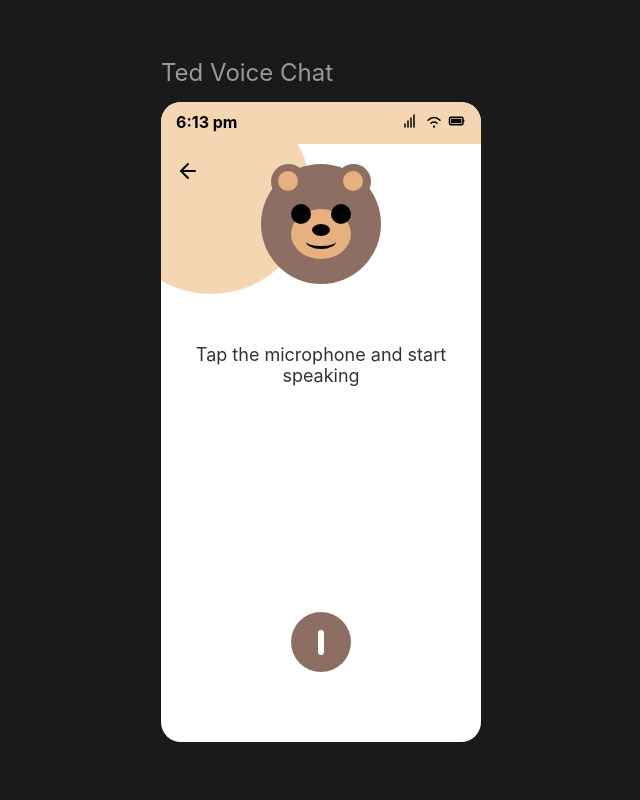
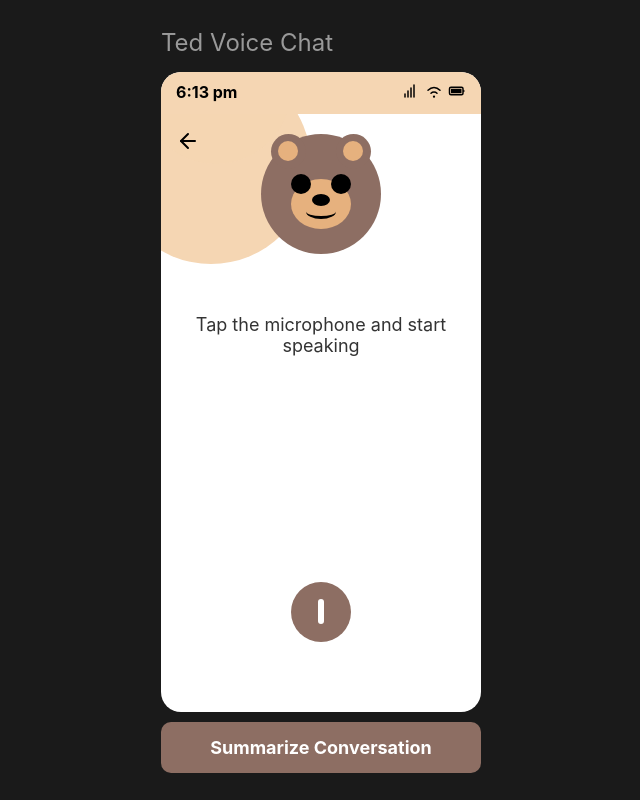
Before and after one commit to j-nette/ted, a Django app: page /voice/ in a window 1280 px wide. Shown: the whole page, without its empty margins (319-959 px from the left). Run offline with Django 5.2, Linux system fonts and the light colour scheme.

Commit message:
add summarize button

```diff
--- a/tedbear/templates/voice.html
+++ b/tedbear/templates/voice.html
@@ -220,6 +220,10 @@
           </div>
         </div>
       </div>
+      </div>
+
+      <!-- Summarize Conversation Button -->
+      <button class="summarize-button" id="summarize-button">Summarize Conversation</button>
     </div>
   </div>
 
@@ -269,6 +273,8 @@
       const micButton = document.getElementById('microphone-button');
       const backButton = document.getElementById('back-button');
       const transcriptionContainer = document.getElementById('transcription-container');
+      const summarizeButton = document.getElementById('summarize-button');
+
       const csrftoken = getCookie('csrftoken');
 
       let mediaRecorder;
@@ -318,6 +324,12 @@
         const touch = e.touches[0];
         updateEyesPosition({ clientX: touch.clientX, clientY: touch.clientY });
       }, { passive: false });
+
+
+    // Redirect to summary view when the summarize button is clicked
+      summarizeButton.addEventListener('click', () => {
+        window.location.href = "{% url 'summarize_view' %}";
+      });
 
       // Request microphone access and set up recording
       async function setupMicrophone() {
```
